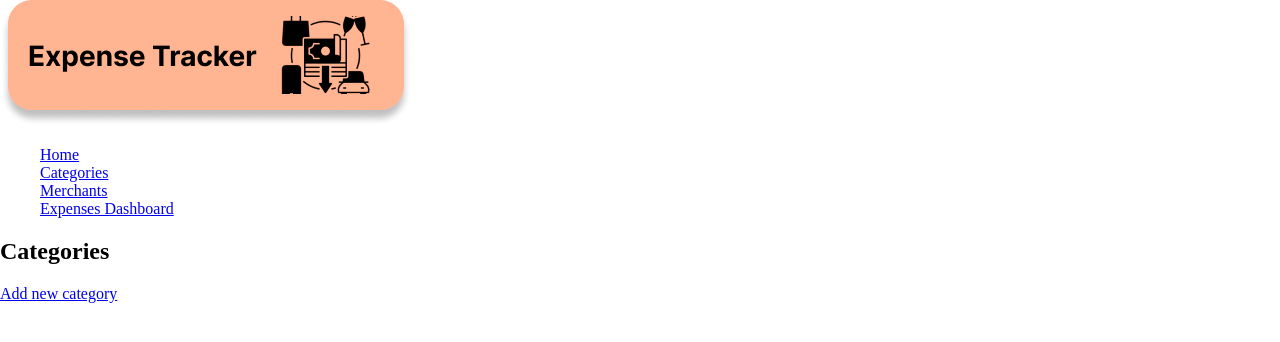
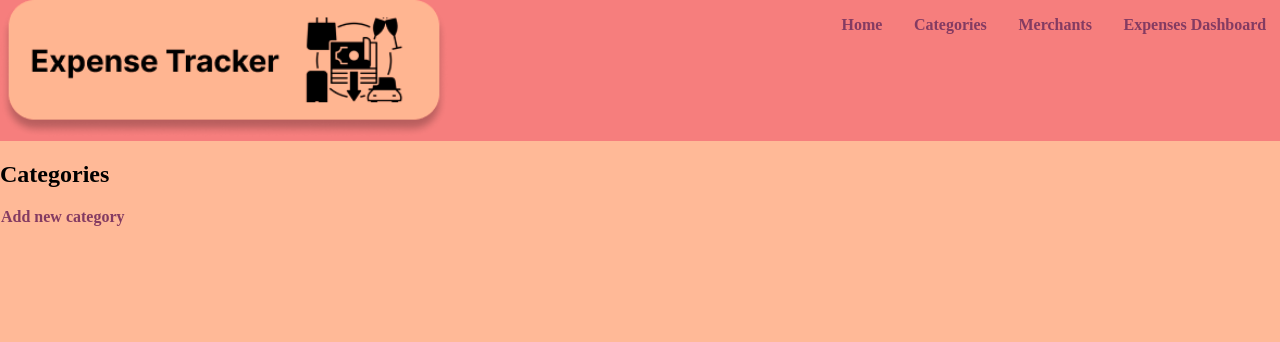
Before and after one commit to sandramolina/pythonic_expense_tracker, a Flask app: page /categories in a window 1280 px wide. Shown: the top 342 px of the page. Run offline with Flask 2, Linux system fonts and the light colour scheme; data that the repository does not hold is empty; some libraries are stand-ins or nearby versions.

Commit message:
styles links and a tags

```diff
--- a/static/main.css
+++ b/static/main.css
@@ -1,5 +1,6 @@
 body {
     margin: 0%;
+    background-color: #ffb997;
 }
 
 .skip-to-content-link {
@@ -17,14 +18,25 @@ body {
     transform: translateY(0%);
     }
 
+.header-container {
+    display: flex;
+    justify-content: space-between;
+    background-color: #F67E7D;
+}
+
 .nav-links {
     list-style: none;
     color: #F1F7ED;
 }
 
+.link {
+    display: inline;
+    padding: 1vw;
+    color: #F1F7ED !important;
+}
+
 .logo {
-    /* float: left; */
-    width: 30%;
+    width: 35vw;
 }
 
 
@@ -60,3 +72,33 @@ body {
     float: right;
 
 } */
+
+a {
+outline: none;
+text-decoration: none;
+padding: 2px 1px 0;
+}
+
+a:link {
+color: #843B62;
+font-weight: bolder;
+}
+
+a:visited {
+color: #843B62;
+}
+
+a:focus {
+border-bottom: 1px solid;
+background: #ffb997;
+}
+
+a:hover {
+border-bottom: 1px solid;
+background: #ffb997;
+}
+
+a:active {
+background: #843B62;
+color: #ffb997;
+}
--- a/templates/base.html
+++ b/templates/base.html
@@ -15,17 +15,17 @@
     <a class="skip-to-content-link" href="#nav-list">
         Skip to menu
     </a>
-    <header>
-        <div class="logo">
-            <img src="{{ url_for('static', filename='logo.png') }}">
+    <header class="header-container">
+        <div>
+            <img class="logo" src="{{ url_for('static', filename='logo.png') }}">
         </div>
 
         <nav>
             <ul class="nav-links" id="nav-list">
-                    <li><a href="/">Home</a></li>
-                    <li><a href="/categories">Categories</a></li>
-                    <li><a href="/merchants">Merchants</a></li>
-                    <li><a href="/dashboard">Expenses Dashboard</a></li>
+                    <li class="link"><a href="/">Home</a></li>
+                    <li class="link"><a href="/categories">Categories</a></li>
+                    <li class="link"><a href="/merchants">Merchants</a></li>
+                    <li class="link"><a href="/dashboard">Expenses Dashboard</a></li>
             </ul>
         </nav>
     </header>
```
